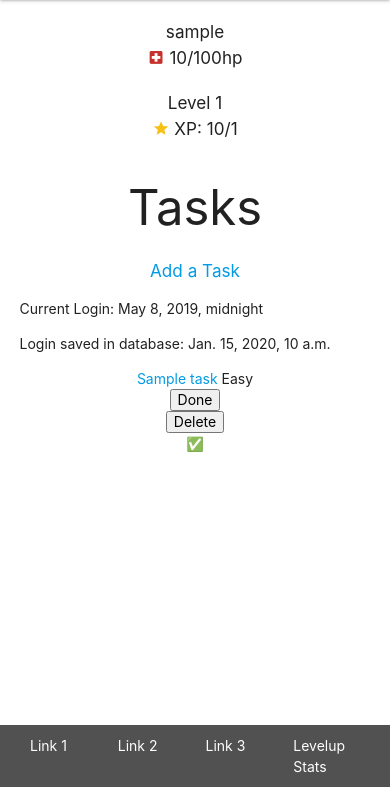
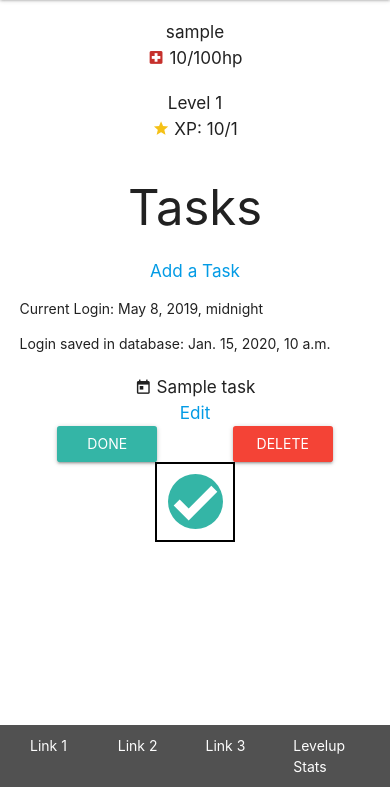
Before and after one commit to dhamma1991/milestone-project-4, a Django app: page /tasks/ in a window 390 px wide. Shown: the part 57-844 px from the top of the page. Run offline with Django 3.2, Linux system fonts and the light colour scheme; a user stored in the database is signed in; tables that the repository leaves empty hold one stand-in row (values such as "Sample post"); some libraries are stand-ins or nearby versions.

Commit message:
Moved over to checkbox image system for tasks, styled mobile layout of tasks.html

```diff
--- a/static/css/components/structure.scss
+++ b/static/css/components/structure.scss
@@ -51,6 +51,12 @@ h1 {
 }
 /* /Headings */
 
+/* Site Buttons */
+.btn {
+    min-width: 100px; // Set a min-width on the Materialize button class
+}
+/* /Site Buttons */
+
 /* Anchor Links */
 // a {
 //     color: $themeCyan;
--- a/static/css/components/tasks.scss
+++ b/static/css/components/tasks.scss
@@ -4,10 +4,8 @@ These styles relate to content found on tasks.html
 
 */
 
-/* User Info */
-.user-info {
-    margin-top: $defaultMargin;
-
+.tasks-main {
+    /* Material Icons */
     .material-icons {
         cursor: default;
         /* Positiom the icons to fit with the text */
@@ -20,6 +18,11 @@ These styles relate to content found on tasks.html
             top: 3px;
         }
     }
+    /* /Material Icons */
+
+    /* User Info */
+    .user-info {
+        margin-top: $defaultMargin;
 
         /* Style the hp and xp icons */
         .hp-icon {
@@ -31,3 +34,50 @@ These styles relate to content found on tasks.html
         }
     }
     /* /User Info */
+
+    /* Tasks List */
+    .tasks-ul {
+        li {
+            margin-top: $defaultMargin;
+
+            /* Task Icon
+                The task icons require some positioning that
+                is different to the other icons on the page */
+            .task-icon {
+                top: 3px;
+
+                @include mqMinWidth(660px) {
+                    top: 4px;
+                }
+            }
+            /* /Task Icon */
+
+            /* Task Done and Delete Buttons */
+            form {
+                display: inline-block;
+
+                input {
+                    color: white;
+                }
+            }
+            /* /Task Done and Delete Buttons */
+
+            /* Checkbox */
+            .done-status {
+                border: 2px solid black;
+                display: inline-block;
+                width: 80px;
+                height: 80px;
+
+                img {
+                    text-align: center;
+                    width: 75px;
+                    height: 75px;
+                    padding: 10px;
+                }
+            }
+            /* /Checkbox */
+        }
+    }
+    /* /Tasks List */
+}
--- a/static/css/style.css
+++ b/static/css/style.css
@@ -98,6 +98,11 @@ h1 {
   font-size: 3.5rem; }
 
 /* /Headings */
+/* Site Buttons */
+.btn {
+  min-width: 100px; }
+
+/* /Site Buttons */
 /* Anchor Links */
 /* /Anchor Links */
 /* Footer */
@@ -153,11 +158,14 @@ Styles common to the elements found within the accounts app
 These styles relate to content found on tasks.html
 
 */
-/* User Info */
-.user-info {
-  margin-top: 20px;
-  /* Style the hp and xp icons */ }
-  .user-info .material-icons {
+.tasks-main {
+  /* Material Icons */
+  /* /Material Icons */
+  /* User Info */
+  /* /User Info */
+  /* Tasks List */
+  /* /Tasks List */ }
+  .tasks-main .material-icons {
     cursor: default;
     /* Positiom the icons to fit with the text */
     position: relative;
@@ -166,14 +174,46 @@ These styles relate to content found on tasks.html
         to sit well with the text */
     /* This mixin used for media queries, using responsive design principles of mobile first */ }
     @media (min-width: 660px) {
-      .user-info .material-icons {
+      .tasks-main .material-icons {
         top: 3px; } }
-  .user-info .hp-icon {
-    color: #c6302c; }
-  .user-info .xp-icon {
-    color: #f5c116; }
+  .tasks-main .user-info {
+    margin-top: 20px;
+    /* Style the hp and xp icons */ }
+    .tasks-main .user-info .hp-icon {
+      color: #c6302c; }
+    .tasks-main .user-info .xp-icon {
+      color: #f5c116; }
+  .tasks-main .tasks-ul li {
+    margin-top: 20px;
+    /* Task Icon
+        The task icons require some positioning that
+        is different to the other icons on the page */
+    /* /Task Icon */
+    /* Task Done and Delete Buttons */
+    /* /Task Done and Delete Buttons */
+    /* Checkbox */
+    /* /Checkbox */ }
+    .tasks-main .tasks-ul li .task-icon {
+      top: 3px;
+      /* This mixin used for media queries, using responsive design principles of mobile first */ }
+      @media (min-width: 660px) {
+        .tasks-main .tasks-ul li .task-icon {
+          top: 4px; } }
+    .tasks-main .tasks-ul li form {
+      display: inline-block; }
+      .tasks-main .tasks-ul li form input {
+        color: white; }
+    .tasks-main .tasks-ul li .done-status {
+      border: 2px solid black;
+      display: inline-block;
+      width: 80px;
+      height: 80px; }
+      .tasks-main .tasks-ul li .done-status img {
+        text-align: center;
+        width: 75px;
+        height: 75px;
+        padding: 10px; }
 
-/* /User Info */
 .icon-block {
   padding: 0 15px; }
   .icon-block .material-icons {
--- a/tasks/templates/tasks/task_detail.html
+++ b/tasks/templates/tasks/task_detail.html
@@ -6,6 +6,9 @@
         <br>
         {{ task.task_notes }}
         <br>
+        <!-- Human Readable Task Difficulty -->
+        {{ task.get_task_difficulty_display }}
+        <!-- /Human Readable Task Difficulty -->
         <a href="{% url 'tasks:get_tasks' %}">Back to Task List</a>
     </main>
 
--- a/tasks/templates/tasks/tasks.html
+++ b/tasks/templates/tasks/tasks.html
@@ -1,7 +1,9 @@
 {% extends "base.html" %}
 
+{% load static %}
+
 {% block content %}
-    <main class="container">
+    <main class="container tasks-main">
         <!-- User Info -->
         <section class="user-info">
             <!-- Username and Hitpoints -->
@@ -48,21 +50,47 @@
 
         <p>Login saved in database: {{ last_login }}</p>
 
+        <!-- Tasks List -->
         <!-- If the user has tasks, display them -->
         {% if task_list %}
-            <ul class="center-align">
+            <ul class="center-align flow-text tasks-ul">
             {% for task in task_list %}
-                <li><a href="{% url 'tasks:detail' task.id %}">{{ task.task_name }}</a> {{ task.get_task_difficulty_display }}</li>
+                <li class="row">
+                    <div class="col s12">
+                        <!-- Task Icon -->
+                        <i class="material-icons flow-text task-icon">today</i>
+                        <!-- /Task Icon -->
 
-                <td><form method="POST" action="done/{{ task.id }}/{{ task.task_difficulty }}/">{% csrf_token %}<input type="submit" value="Done"></form></td>
+                        <!-- Task Name -->
+                        {{ task.task_name }}
+                        <!-- /Task Name -->
+                    </div>
 
-                <td><form method="POST" action="delete/{{ task.id }}/">{% csrf_token %}<input type="submit" value="Delete"></form></td>
+                    <div class="col s12">
+                        <!-- Edit Task Link -->
+                        <a href="{% url 'tasks:detail' task.id %}">Edit</a>
+                        <!-- /Edit Task Link -->
+                    </div>
 
-                {% if task.done_status %}
-                    &#9989;
-                {% else %}
-                    &#10005;
-                {% endif %}
+                    <div class="col s6">
+                        <form method="POST" action="done/{{ task.id }}/{{ task.task_difficulty }}/">{% csrf_token %}<input type="submit" value="Done" class="waves-effect waves-light btn theme-cyan"></form>
+                    </div>
+
+                    <div class="col s6">
+                        <form method="POST" action="delete/{{ task.id }}/">{% csrf_token %}<input type="submit" value="Delete" class="waves-effect waves-light btn red"></form>
+                    </div>
+
+                    <div class="col s12 center-align">
+                        <div class="done-status">
+                            {% if task.done_status %}
+                                <img src="{% static 'images/task-checkbox.svg' %}" alt="Check">
+                                <!--<span>&#10003;</span>-->
+                            {% else %}
+                                <span></span>
+                            {% endif %}
+                        </div>
+                    </div>
+                </li>
             {% endfor %}
             </ul>
 
@@ -70,5 +98,6 @@
         {% else %}
             <p>You currently have no tasks!.</p>
         {% endif %}
+        <!-- /Tasks List -->
     </main>
 {% endblock %}
```
Also changed, not shown: static/images/task-checkbox.svg (added), 1 other file. Lines whose indentation alone changed are shown as unchanged.
